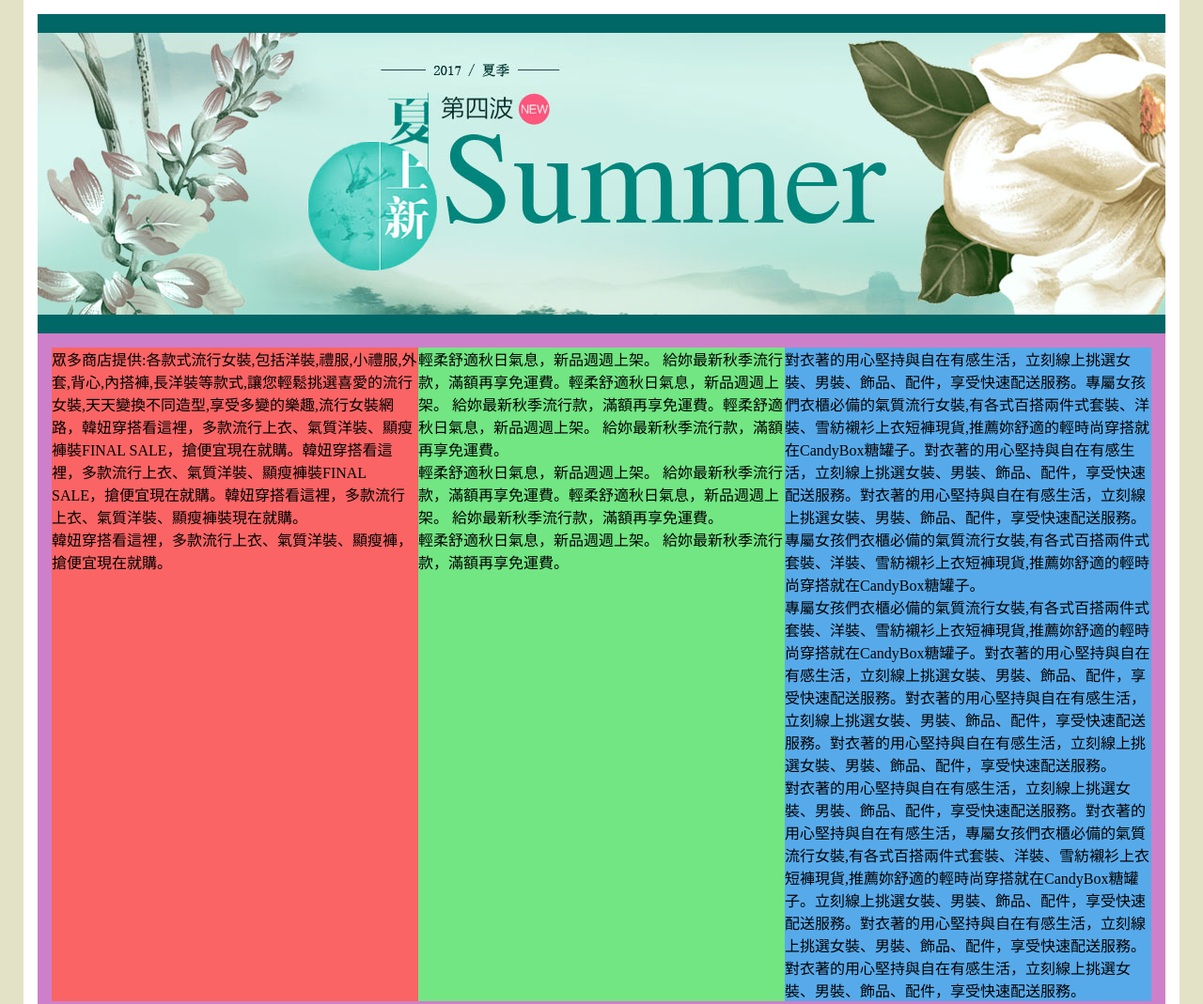
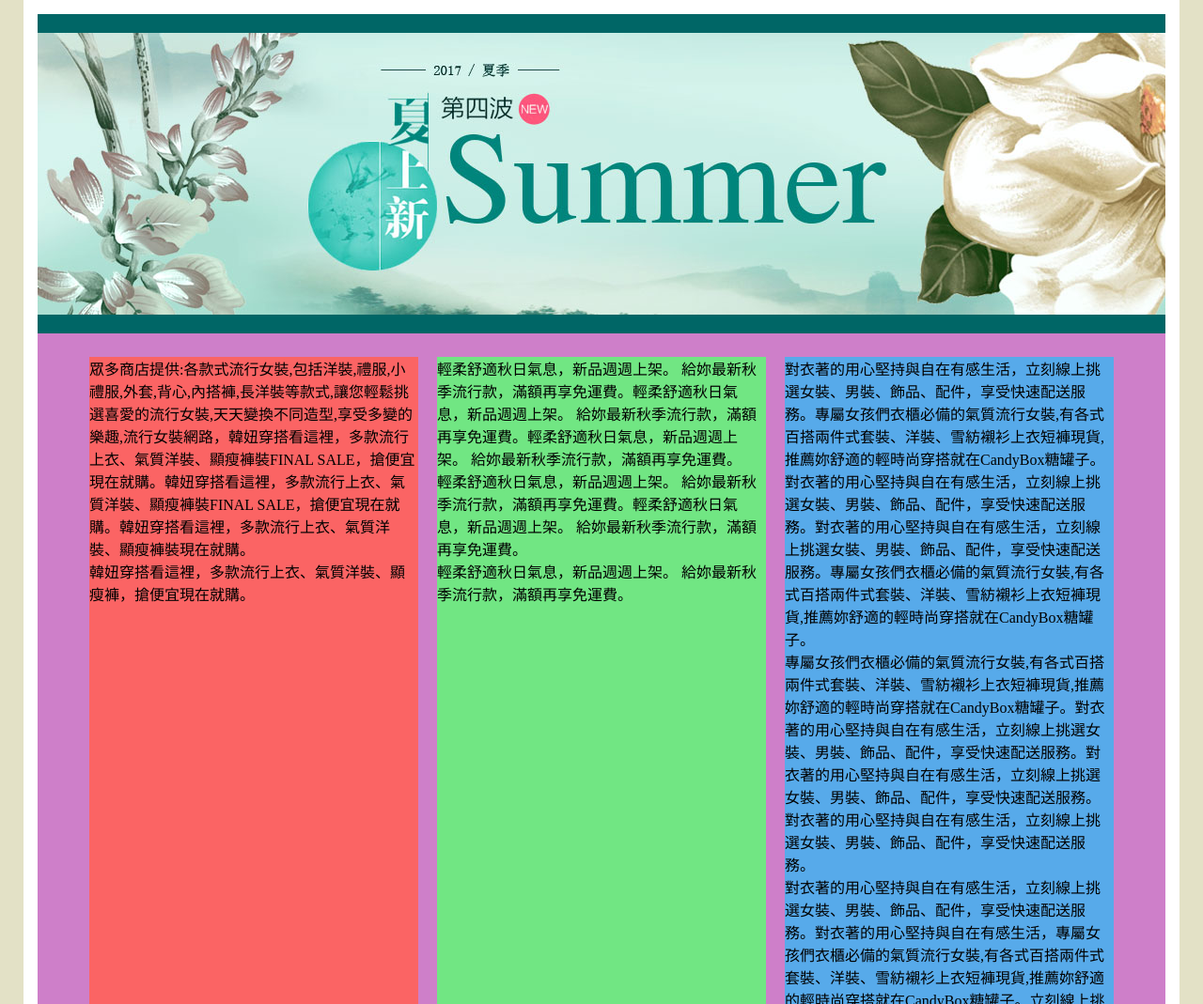
Before and after one commit to raykuo7/2024_Website, a plain HTML site: page web/18-水平排列3-彈性伸縮盒子-FlexBox/index.html in a window 1280 px wide. Shown: the top 1069 px of the page at 94% size. Drawn offline with Linux system fonts and the light colour scheme.

Commit message:
10151430

```diff
--- a/web/18-水平排列3-彈性伸縮盒子-FlexBox/style.css
+++ b/web/18-水平排列3-彈性伸縮盒子-FlexBox/style.css
@@ -29,17 +29,20 @@ body {
 	background: #ce7fc9;
 	padding: 15px;
 	display: flex;
+	justify-content: center;
 }
 
 /* .box div{
 	float: left;
 } */
 .box div{
-width: 400px;
+width: 350px;
+margin: 10px;
 }
 
 .box .b1 {
 	background-color: #fb6464;
+
 }
 
 .box .b2 {
```
